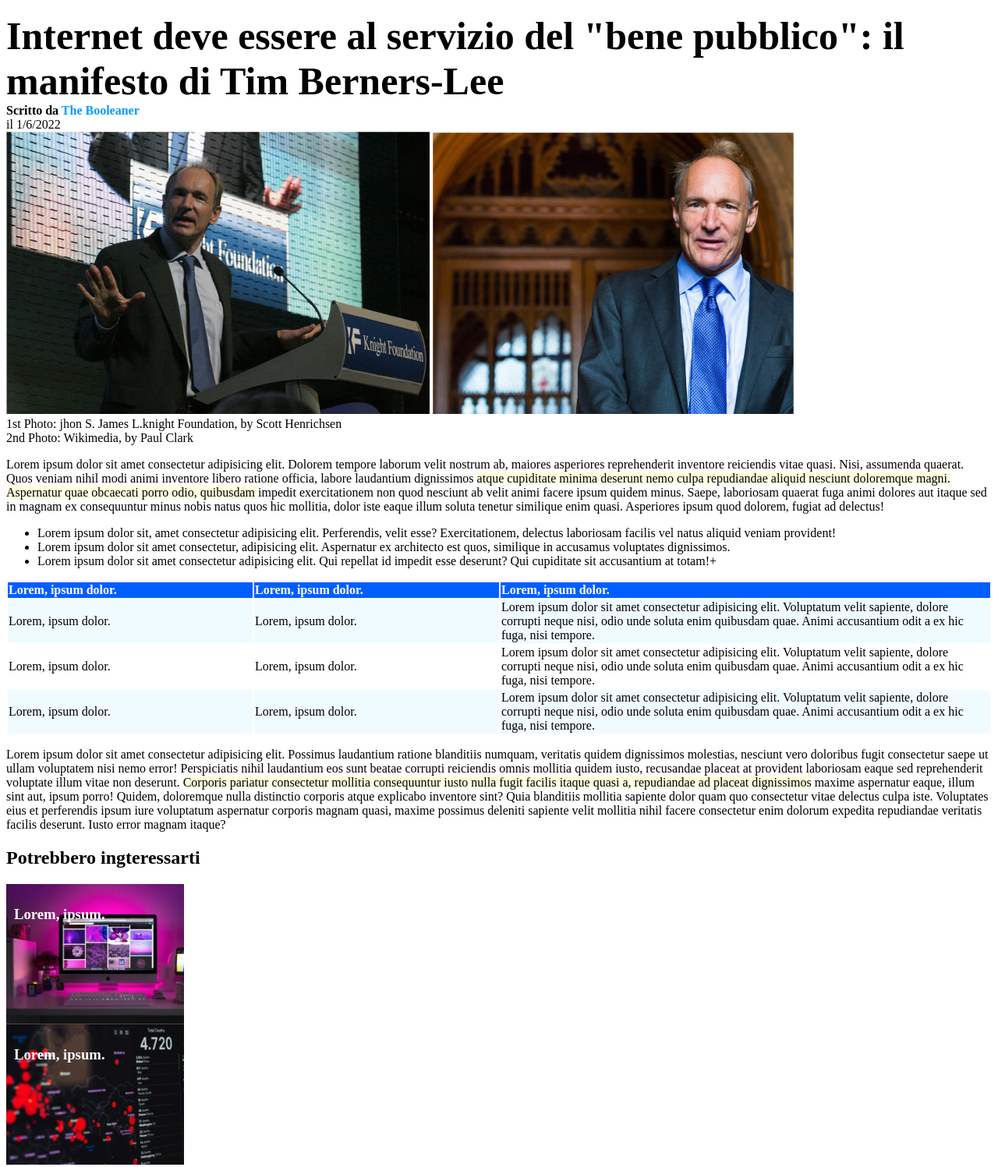
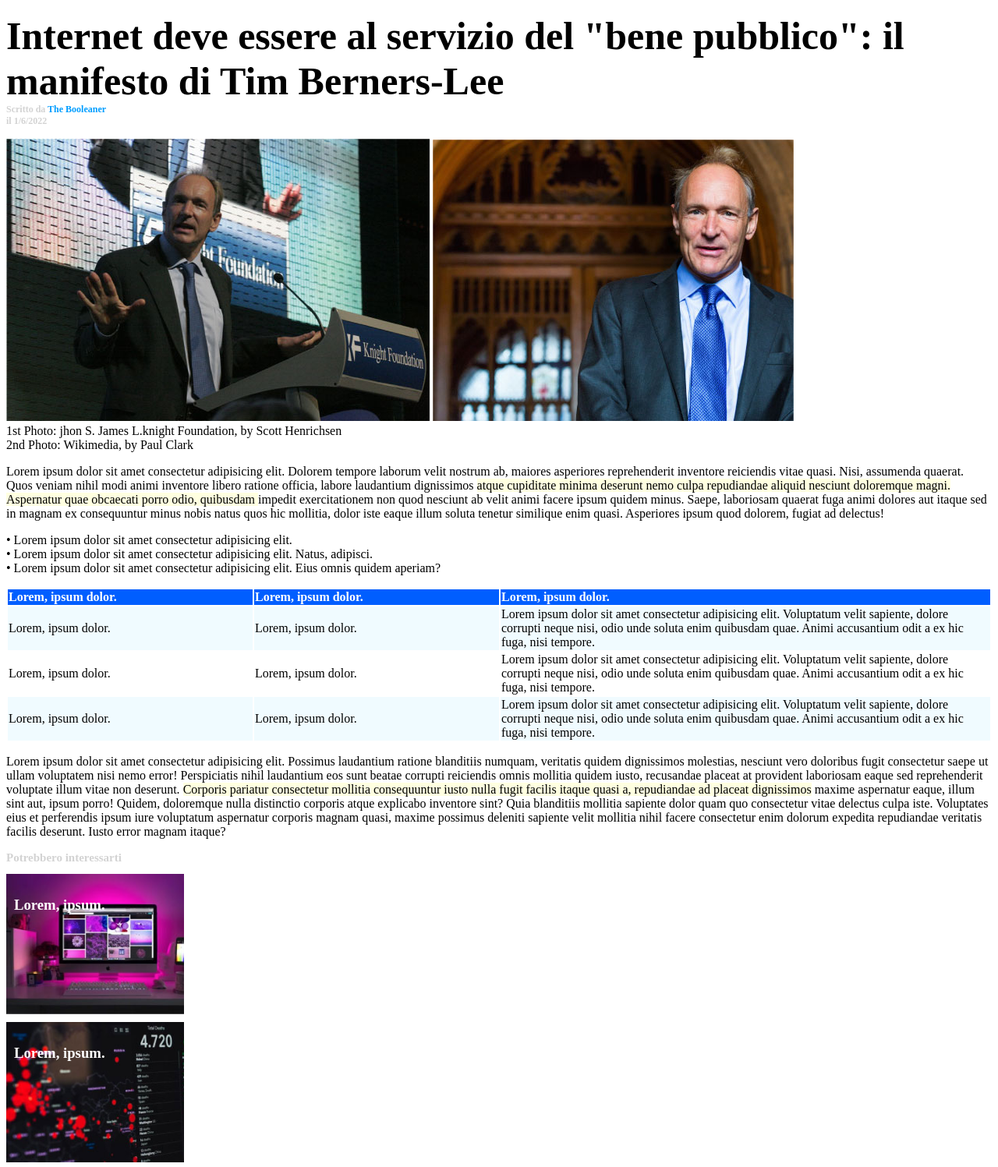
Before and after one commit to stecarraa/html-css-booleaner, a plain HTML site: page index.html in a window 1280 px wide. Shown: the part 180-1677 px from the top of the page at 78% size. Drawn offline with Linux system fonts and the light colour scheme.

Commit message:
fine ma insoddisfatto

```diff
--- a/index.html
+++ b/index.html
@@ -21,7 +21,7 @@
 
     <h1>Internet deve essere al servizio del  "bene pubblico": il manifesto di Tim Berners-Lee</h1>
 
-     <div><strong>Scritto da <span>The Booleaner</span></strong><br> il 1/6/2022</div>
+     <div id="sottotitolo"><strong>Scritto da <span>The Booleaner</span><br> il 1/6/2022</strong></div>
 
 
    <div class="immagini-testa">
@@ -41,13 +41,13 @@
 <section class="paragrafo">
 <p>Lorem ipsum dolor sit amet consectetur adipisicing elit. Dolorem tempore laborum velit nostrum ab, maiores asperiores reprehenderit inventore reiciendis vitae quasi. Nisi, assumenda quaerat. Quos veniam nihil modi animi inventore libero ratione officia, labore laudantium dignissimos <span> atque cupiditate minima deserunt nemo culpa repudiandae aliquid nesciunt doloremque magni. Aspernatur quae obcaecati porro odio, quibusdam </span>impedit exercitationem non quod nesciunt ab velit animi facere ipsum quidem minus. Saepe, laboriosam quaerat fuga animi dolores aut itaque sed in magnam ex consequuntur minus nobis natus quos hic mollitia, dolor iste eaque illum soluta tenetur similique enim quasi. Asperiores ipsum quod dolorem, fugiat ad delectus!</p>
 
-<ul>
-    <li>Lorem ipsum dolor sit, amet consectetur adipisicing elit. Perferendis, velit esse? Exercitationem, delectus laboriosam facilis vel natus aliquid veniam provident!
-    </li>
-    <li>Lorem ipsum dolor sit amet consectetur, adipisicing elit. Aspernatur ex architecto est quos, similique in accusamus voluptates dignissimos.
-    </li>
-    <li>Lorem ipsum dolor sit amet consectetur adipisicing elit. Qui repellat id impedit esse deserunt? Qui cupiditate sit accusantium at totam!+</li>
-</ul>
+<div class="lista">
+<p>
+    &#8226 Lorem ipsum dolor sit amet consectetur adipisicing elit. <br>
+    &#8226 Lorem ipsum dolor sit amet consectetur adipisicing elit. Natus, adipisci. <br>
+    &#8226 Lorem ipsum dolor sit amet consectetur adipisicing elit. Eius omnis quidem aperiam?
+</p>
+</div>
 </section>
 <!-- tabellone -->
 <section>
@@ -83,7 +83,7 @@
 </section>
 
 <footer>
-    <h2>Potrebbero ingteressarti</h2>
+    <h2>Potrebbero interessarti</h2>
 
     <div id="monitor" class="quadrato"><h3>Lorem, ipsum.</h3></div>
     <div id="data" class="quadrato"><h3>Lorem, ipsum.</h3></div>
--- a/style.css
+++ b/style.css
@@ -10,9 +10,14 @@ header{
 }
 
 .immagini-testa{
+    margin-top: 15px;
     min-width: max-content;
     box-sizing: border-box;
 
+}
+#sottotitolo{
+    color: lightgray;
+    font-size: 12px;
 }
 
 #logo{
@@ -33,6 +38,7 @@ header{
     background-color: lightyellow;
 }
 
+
 table {
     text-align: left;
     width: fit-content;
@@ -51,15 +57,22 @@ background-color: rgb(240, 251, 255);
     width: 50%;
 }
 
+footer h2{
+
+    font-size: 15px;
+    color: lightgray;
+}
+
 .quadrato{
+    text-align: left;
     width:208px;
     height:160px;
-    margin: 10 0;
+    margin: 10px;
     padding:10px;
     background-size: cover;
     background-repeat: no-repeat;
     color: white;
-
+    margin-left: 0;
 }
 
 #monitor{
```
